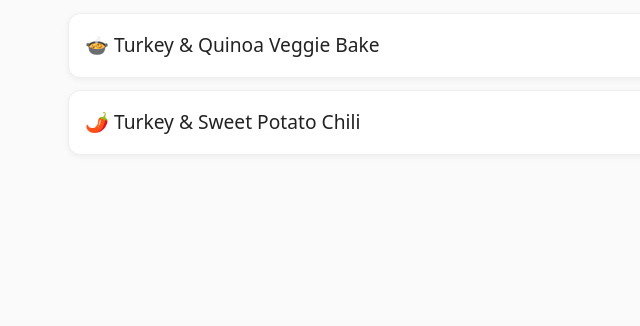
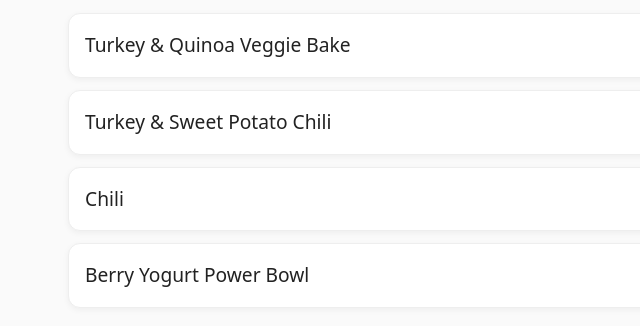
Before and after one commit to DanielVenette/recipes, a plain HTML site: page index.html in a window 1280 px wide. Shown: the part 94-420 px from the top of the page, without its empty margins (172-812 px from the left). Drawn offline with Linux system fonts and the light colour scheme.

Commit message:
Update index with Berry Yogurt Power Bowl recipe

```diff
--- a/index.html
+++ b/index.html
@@ -45,8 +45,10 @@
 <body>
   <h1>My Recipes</h1>
   <ul>
-    <li><a href="turkey-quinoa-veggie-bake.html">🍲 Turkey & Quinoa Veggie Bake</a></li>
-    <li><a href="turkey-sweet-potato-chili.html">🌶️ Turkey & Sweet Potato Chili</a></li>
+    <li><a href="turkey-quinoa-veggie-bake.html">Turkey & Quinoa Veggie Bake</a></li>
+    <li><a href="turkey-sweet-potato-chili.html">Turkey & Sweet Potato Chili</a></li>
+    <li><a href="chili.html">Chili</a></li>
+    <li><a href="berry-yogurt-power-bowl.html">Berry Yogurt Power Bowl</a></li>
   </ul>
 </body>
 </html>
```
